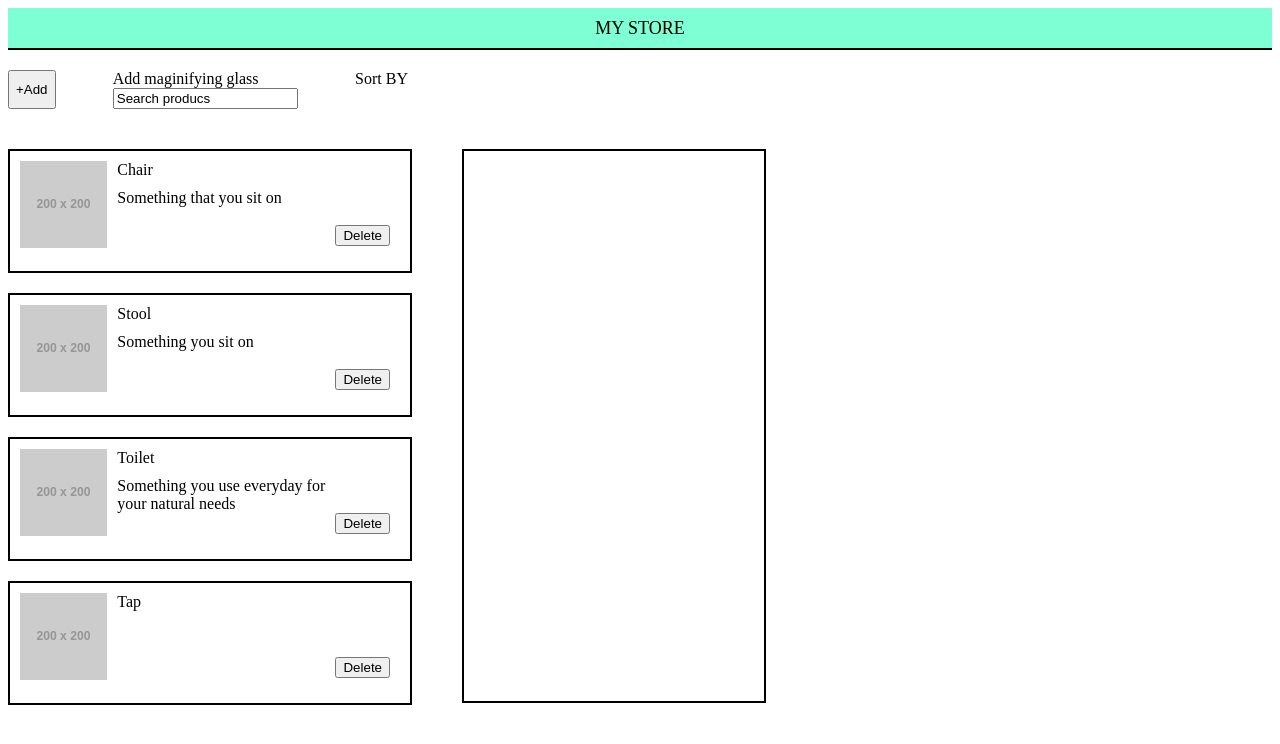
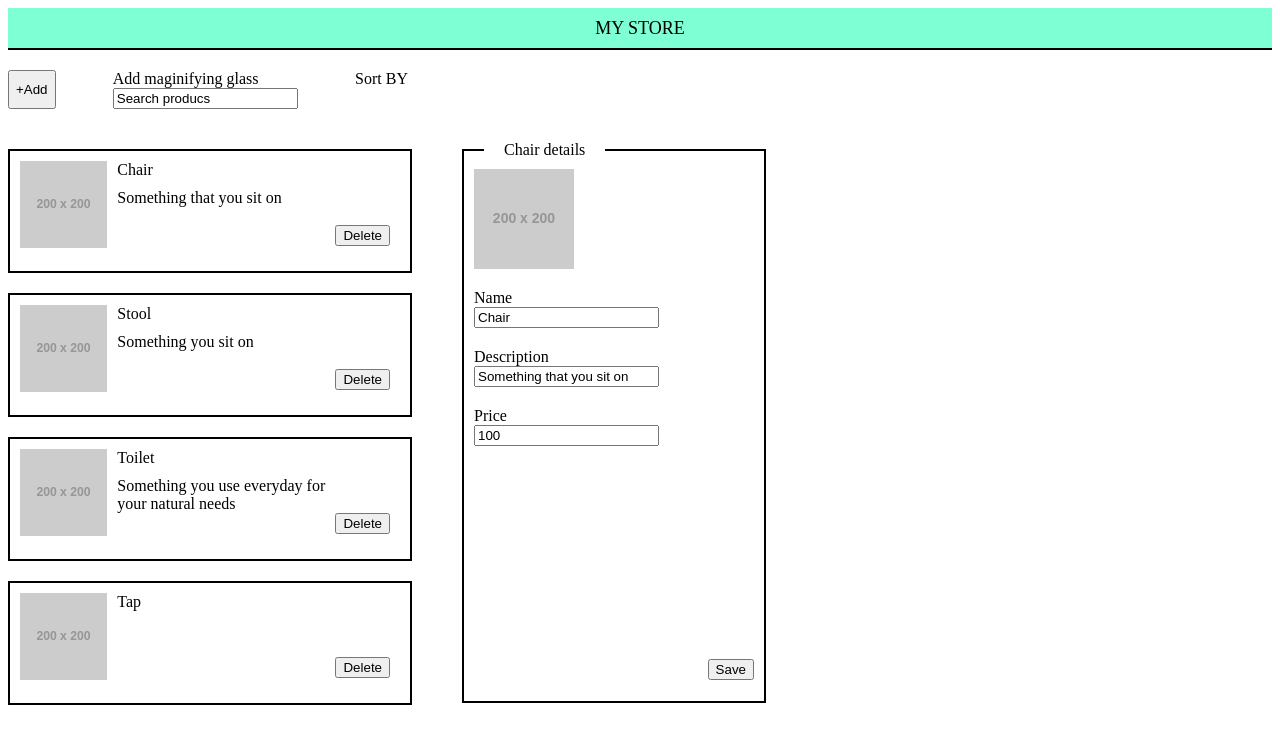
Before and after one commit to idodidodi/CodeValue-React-Test, a React (Vite) app in the folder my-react-less-app/: page / in a window 1280 px wide. Shown: the top 744 px of the page. Built offline with nearby package versions, Linux system fonts and the light colour scheme.

Commit message:
save add and delete works

```diff
--- a/my-react-less-app/src/App.less
+++ b/my-react-less-app/src/App.less
@@ -29,6 +29,7 @@
 
             .list {
                 height: 580px;
+                min-width: 404px;
                 overflow: hidden;
             }
         }
--- a/my-react-less-app/src/App.tsx
+++ b/my-react-less-app/src/App.tsx
@@ -1,37 +1,67 @@
 import './App.less'
 
-import { useState, useEffect, type MouseEvent } from 'react'
+import { useState, useEffect, type MouseEvent, useRef } from 'react'
 import type { ProductData } from './models'
 import { dummyProducts } from './dummy-data'
 import { Product, ProductDetails } from './components/product';
 
 function App() {
   const [products, setProducts] = useState<ProductData[]>([]);
+  const firstInit = useRef<boolean>(null);
   const [selectedItemIdx, setSelectedItemIdx] = useState<number>(-1);
+  const [createNewItem, setCreateNewItem] = useState<boolean>(false);
 
-  // const updateProducts = ():void=>{
-  //   setProducts(()=>{
-  //     if (products.length === 0) return [];
-  //     const nextState =  products.current.filter(item => item.state === "approved");
-  //     setSelectedItemIdx(nextState.findIndex(item=>item.state === "approved"));
-  //     return nextState;
-  //   })
-  // }
   useEffect(() => {
-    setProducts([...dummyProducts]);
-  }, [])
+    if (firstInit.current == null) {
+      setProducts(() => {
+        const nextState = [...dummyProducts];
+        setSelectedItemIdx(nextState.findIndex(item => item.state === "approved"));
+        return nextState;
+      }
+      );
+      firstInit.current = false;
+    } else {
+      if (selectedItemIdx === -1) {
+        setSelectedItemIdx(products.findIndex(item => item.state === "approved"));
+      }
+    }
+  }, [products])
 
-  const showProdcutDetails = (): boolean => selectedItemIdx > -1 && products[selectedItemIdx].state !== "deleted";
-  // const findItemIdx = (item:ProductData, id:number):boolean=>item.id === id;
-  // const getIdx = (id: number):number=> products.findIndex((_item)=>findItemIdx(_item, id));
-  console.log(products)
+  const showProdcutDetails = (): boolean => createNewItem || (selectedItemIdx > -1 && products[selectedItemIdx]?.state !== "deleted");
 
+  const getNewEmptyItem = (): ProductData => {
+    return { name: "New item name", id: products.length + 1, price: 0, creationDate: new Date(), state: "pending" };
+
+  }
+  const addItem = () => {
+    setCreateNewItem(true);
+  }
+
+  const saveItem = (newItem: ProductData): void => {
+    setProducts(prev => {
+      const nextState = [...prev];
+      const idx = nextState.findIndex(item=>item.id === newItem.id);
+      if (idx === -1) {
+        nextState.push({...newItem, state:"approved"});
+        setCreateNewItem(false);
+      } else {
+        nextState[idx].description = newItem.description;
+        nextState[idx].price = newItem.price;
+        nextState[idx].name = newItem.name;
+      }
+      return nextState;
+    })
+
+  }
   return (
     <div className='store-container'>
       <div className="header">MY STORE</div>
       <div className="body">
         <div className="actions">
-          <button className="add">+Add</button>
+          <button
+            className="add"
+            onClick={addItem}
+          >+Add</button>
           <div className="search-products">
             <div className="maginifying-glass">Add maginifying glass</div>
             <input type="text" title='Search producs' defaultValue="Search producs" />
@@ -41,13 +71,13 @@ function App() {
         <div className="products">
           <div className="list">{
             products.
-            filter(item=>item.state === "approved").
+              filter(item => item.state === "approved").
               map((item, idx) => <
                 Product
                 item={item}
                 key={item.id}
                 onSelect={() => {
-                setSelectedItemIdx(idx);
+                  setSelectedItemIdx(products.findIndex(_item => _item.id === item.id));
                 }}
                 onDelete={(e: MouseEvent) => {
                   const _idx = products.findIndex(_item => _item.id === item.id);
@@ -55,14 +85,16 @@ function App() {
                     products[_idx].state = "deleted";
                     setProducts([...products]);
                   }
+                  if (!createNewItem) {
                     setSelectedItemIdx(-1);
+                  }
                   e.stopPropagation();
 
                 }}
               />)
           }</div>
           <div className="item-description">
-            {showProdcutDetails() && <ProductDetails item={products[selectedItemIdx]} />}
+            {showProdcutDetails() && <ProductDetails item={createNewItem ? getNewEmptyItem() : products[selectedItemIdx]} saveItem={saveItem} />}
           </div>
         </div>
         <div className="pagination"></div>
--- a/my-react-less-app/src/components/product.less
+++ b/my-react-less-app/src/components/product.less
@@ -48,6 +48,12 @@
 .product-details-container {
     margin-left: 10px;
     margin-top: 20px;
+    display: flex;
+    flex-direction: column;
+
+    .body {
+        height: 490px;
+    }
 
     .product-details-title {
         padding: 10px 20px;
@@ -65,6 +71,15 @@
             width: 90%;
             padding: 5px 0 5px 5px;
             margin-top: 6px;
+            min-height: 18px;
+        }
+    }
+
+    .add-button-wrapper {
+        display: flex;
+        justify-content: end;
+        .save-button {
+            margin-right: 10px;
         }
     }
 }
--- a/my-react-less-app/src/components/product.tsx
+++ b/my-react-less-app/src/components/product.tsx
@@ -1,11 +1,11 @@
 import './product.less'
 
-import { type JSX, type MouseEvent } from 'react';
+import { useEffect, useState, type JSX, type MouseEvent } from 'react';
 import type { ProductData } from '../models';
 
 
-export const Product = (props: { item: ProductData, onSelect:()=>void , onDelete:(e:MouseEvent)=>void}): JSX.Element => {
-    const {item, onSelect, onDelete} = props;
+export const Product = (props: { item: ProductData, onSelect: () => void, onDelete: (e: MouseEvent) => void }): JSX.Element => {
+    const { item, onSelect, onDelete } = props;
     const { name, description } = item;
     return (
         <div className='product'
@@ -25,28 +25,85 @@ export const Product = (props: { item: ProductData, onSelect:()=>void , onDelete
     );
 };
 
-export const ProductDetails = (props: { item: ProductData }): JSX.Element => {
-    const { name, description, price } = props.item;
+export const ProductDetails = (props: { item: ProductData, saveItem: (item: ProductData) => void }): JSX.Element => {
+    const { item, saveItem } = props;
+    const { name, description, price } = item;
+    const [savedItem, setSavedItem] = useState<ProductData>({ ...item });
+    const validateSavedItem = (savedItem.description == null || savedItem.description.length <= 200)
+        && savedItem.name.length > 0
+        && savedItem.name.length < 31
+        && savedItem.price > 0;
 
+    useEffect(() => {
+        setSavedItem({ ...item });
+    }, [item])
     return (
         <div className='product-details-container'>
             <div className="product-details-title">{name} details</div>
             <div className="body">
                 <ProductImage />
-                <TtileAndDataBox title='Name' text={name} />
-                <TtileAndDataBox title='Description' text={description || ''} />
-                <TtileAndDataBox title='Price' text={price} />
+                <TtileAndDataBox title='Name' text={name}
+                    onChange={(e) => {
+                        const input: string = e.target.value;
+
+                        setSavedItem(prev => {
+                            const nextState = { ...prev };
+                            nextState.name = input;
+                            return nextState;
+                        })
+                    }}
+                />
+                <TtileAndDataBox title='Description' text={description || ''}
+                    onChange={(e) => {
+                        const input: string = e.target.value;
+                        setSavedItem(prev => {
+                            const nextState = { ...prev };
+                            nextState.description = input;
+                            return nextState;
+                        })
+                    }}
+                />
+                <TtileAndDataBox title='Price' text={price} onChange={(e) => {
+                    const input: string = e.target.value;
+                    if (isNaN(Number(input))) {
+                        console.error({ input }, "is not a number")
+                        return;
+                    }
+                    setSavedItem(prev => {
+                        const nextState = { ...prev };
+                        nextState.price = Number(input);
+                        return nextState;
+                    })
+
+                }} />
+            </div>
+            <div className="add-button-wrapper">
+                <button className='save-button' onClick={() => saveItem(savedItem)} disabled={!validateSavedItem}>Save</button>
             </div>
         </div>
     );
 };
 
-const TtileAndDataBox = (props: { title: string; text: string | number }): JSX.Element => {
+const TtileAndDataBox = (props: { title: string; text: string | number, onChange: (e: any) => void }): JSX.Element => {
+    const [val, setVal] = useState<number | string>(props.text);
+    useEffect(()=>{
+        setVal(props.text)
+    },[props.text])
+
+    const _onChangeInput = (e:any)=>{
+        if (val !== e.target.value) {
+            setVal(e.target.value);
+        }
+        props.onChange(e);
+    }
     return (
         <div className='box-wrapper'>
             <div className="title">{props.title}</div>
-            <div className="bordered-box">
+            {/* <div className="bordered-box">
                 {props.text}
+            </div> */}
+            <div className="input-bordered-box">
+                <input type='text' value={val} onChange={_onChangeInput}></input>
             </div>
         </div>
     );
```
Lines whose indentation alone changed are shown as unchanged.
